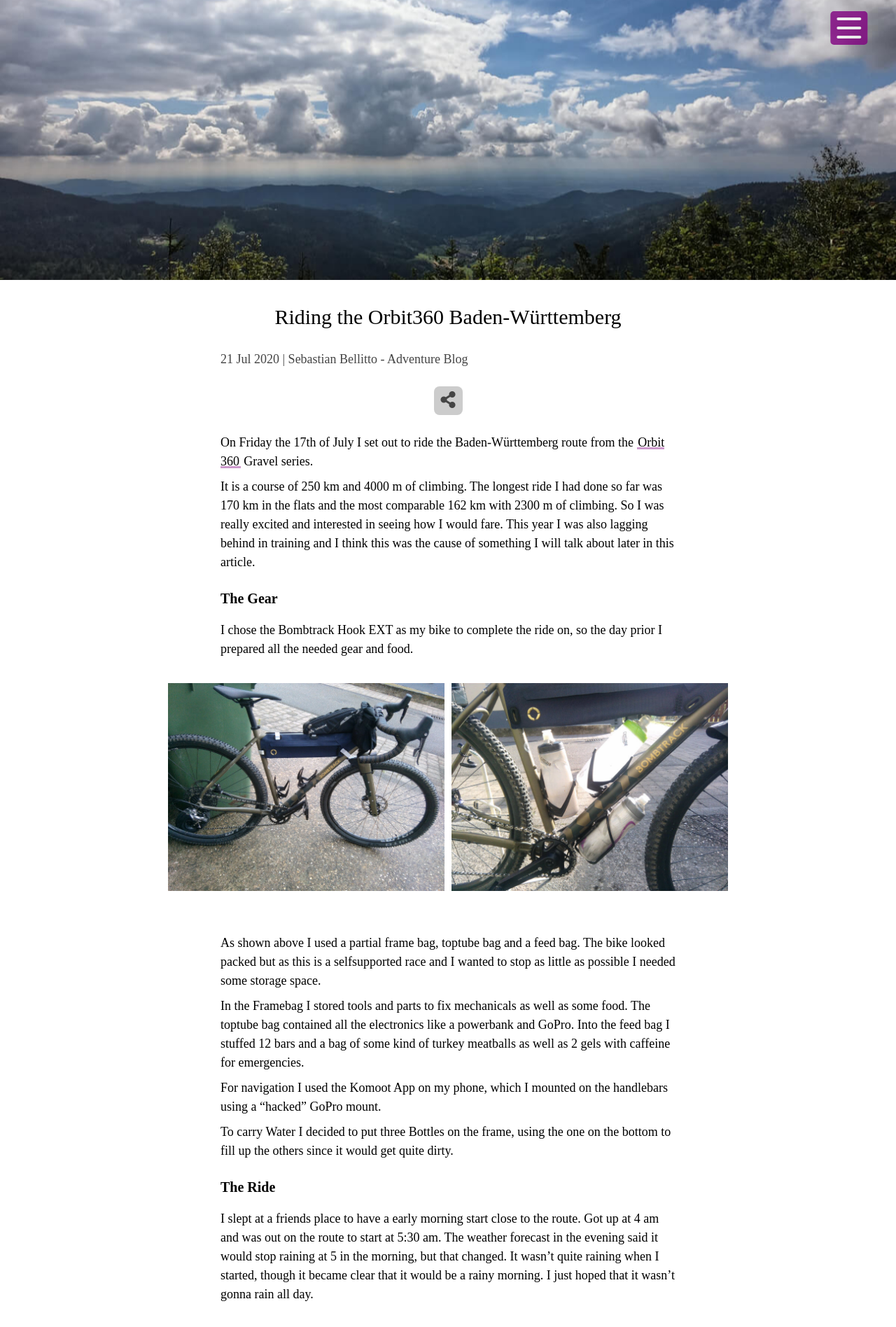
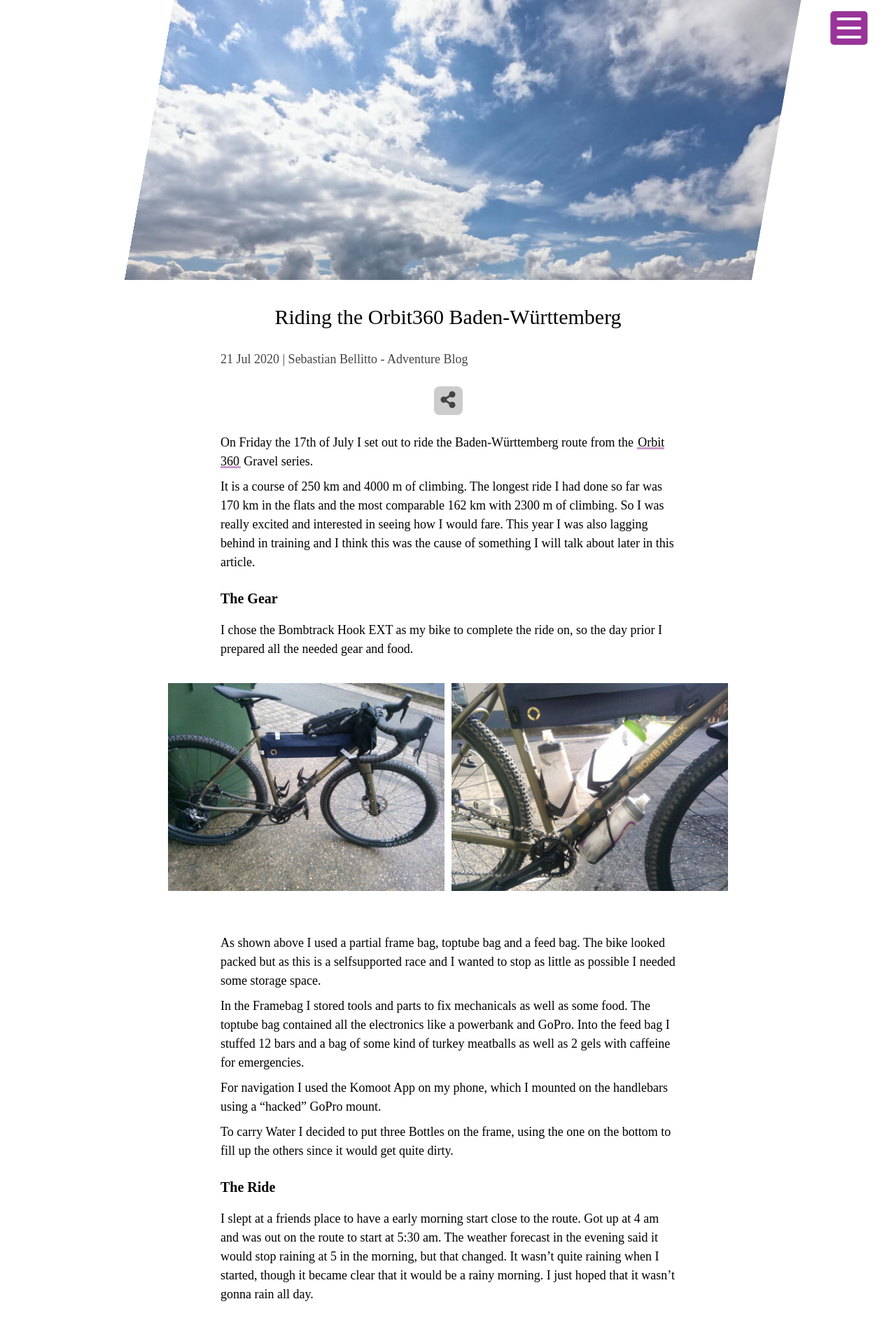
Before and after one commit to SebastianSlash/SebastianSlash.github.io, a Jekyll site: the page built from _posts/adventure/2020-07-21-riding-the-orbit360-BW.md, in a window 1280 px wide. Shown: the top 1896 px of the page at 70% size. Built offline with Jekyll 4.4.1, drawn with Linux system fonts in a browser that asks for light colours; some web fonts are replaced.

Commit message:
in the process of getting an unskewed paralellogram

```diff
--- a/_includes/post-featured-image.html
+++ b/_includes/post-featured-image.html
@@ -1,3 +1,3 @@
-<div class="feat-img" style="background-image: url({{ include.directory }}{{ include.image }}); background-size: cover; background-position: center center">
-  <!-- <img src="{{ include.directory }}{{ include.image }}" alt="{{ include.alt | default: 'image representing a theme in this article' }}" /> -->
+<div class="feat-img-container">
+  <img class="feat-img" src="{{ include.directory }}{{ include.image }}" alt="{{ include.alt | default: 'image representing this article' }}">
 </div>
--- a/_sass/blog.sass
+++ b/_sass/blog.sass
@@ -253,13 +253,26 @@
 // FEATURED IMAGE
 // ================================================================================================================
 
-.feat-img
+.feat-img-container
   grid-area: feat
+  justify-self: center
   position: fixed
   z-index: -1
-  height: 400px
-  width: 100vw
+  height: 50vw
+  width: 70vw
   overflow: hidden
+  top: 0px
+  transform: skew(170deg)
+  display: flex
+  align-content: center
+.feat-img
+  position: absolute
+  // margin-top: auto
+  // margin-bottom: auto
+  object-fit: cover
+  transform: skew(10deg)
+  width: 124.8%
+  margin-left: -12.4%
 
 .feat-img-spacer
   grid-area: feat
```
